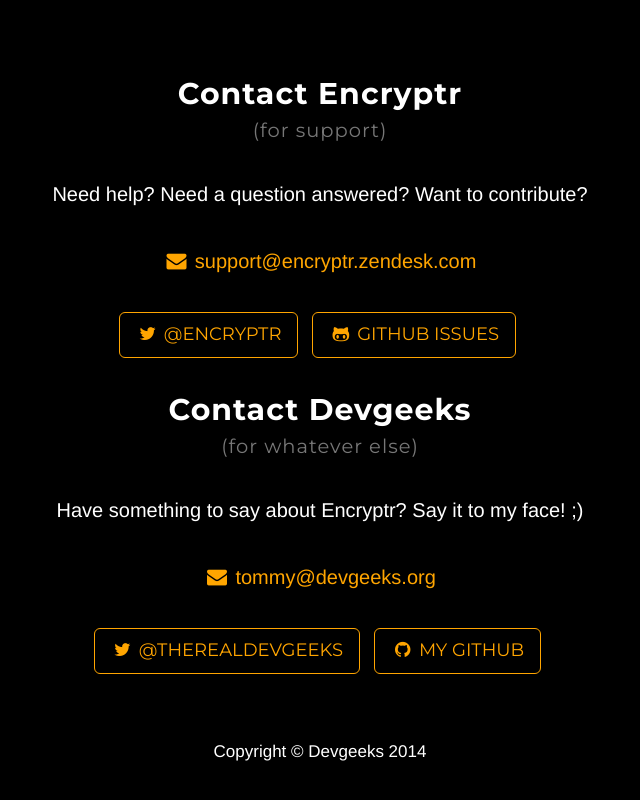
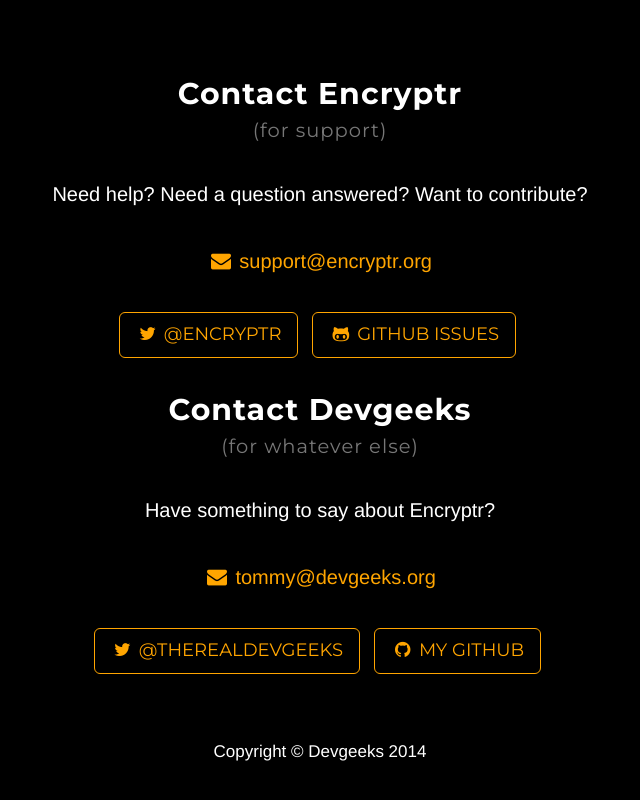
Before and after one commit to SpiderOak/encryptr-web, a plain HTML site: page index.html in a window 1280 px wide. Shown: the part 2614-3414 px from the top of the page, without its empty margins (320-960 px from the left). Drawn offline with Linux system fonts and the light colour scheme.

Commit message:
Change the support info

```diff
--- a/index.html
+++ b/index.html
@@ -144,7 +144,7 @@
             <div class="col-lg-8 col-lg-offset-2">
                 <h2>Contact Encryptr<br><small>(for support)</small></h2>
                 <p>Need help? Need a question answered? Want to contribute?</p>
-                <p><a href="mailto:support@encryptr.zendesk.com"><i class="fa fa-envelope fa-fw"></i> support@encryptr.zendesk.com</a></p>
+                <p><a href="mailto:support@encryptr.org"><i class="fa fa-envelope fa-fw"></i> support@encryptr.org</a></p>
                 <ul class="list-inline banner-social-buttons">
                     <li>
                         <a href="https://twitter.com/encryptr" class="btn btn-default btn-lg" target="_blank"><i class="fa fa-twitter fa-fw"></i> <span class="network-name">@encryptr</span></a>
@@ -155,7 +155,7 @@
                 </ul>
                 <p></p>
                 <h2>Contact Devgeeks<br><small>(for whatever else)</small></h2>
-                <p>Have something to say about Encryptr? Say it to my face! ;)</p>
+                <p>Have something to say about Encryptr?</p>
                 <p><a href="mailto:tommy@devgeeks.org"><i class="fa fa-envelope fa-fw"></i> tommy@devgeeks.org</a>
                 </p>
                 <ul class="list-inline banner-social-buttons">
```
